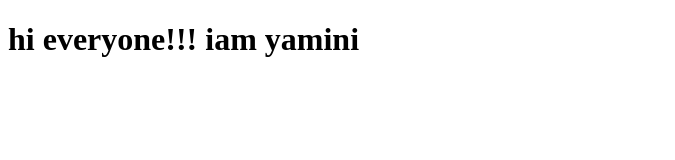
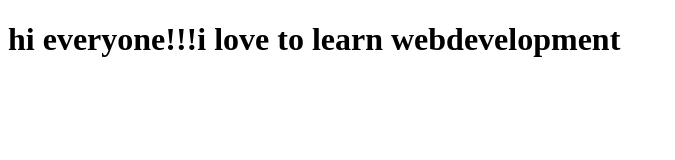
Before and after one commit to yamini-su/HTML-CSS-and-Javascript-for-Web-Developers-Coursera-Course-, a plain HTML site: page week2/index.html in a window 1280 px wide. Shown: the whole page, without its empty margins (0-675 px from the left). Drawn offline with Linux system fonts and the light colour scheme.

Commit message:
sml chnage

```diff
--- a/week2/index.html
+++ b/week2/index.html
@@ -4,6 +4,6 @@
 	<title>hello cousera</title>
 </head>
 <body>
-<h1>hi everyone!!! iam yamini</h1>
+<h1>hi everyone!!!i love to learn webdevelopment</h1>
 </body>
 </html>
```
